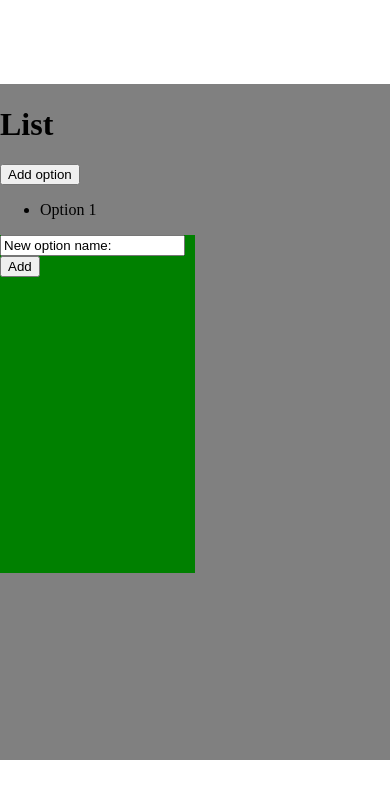
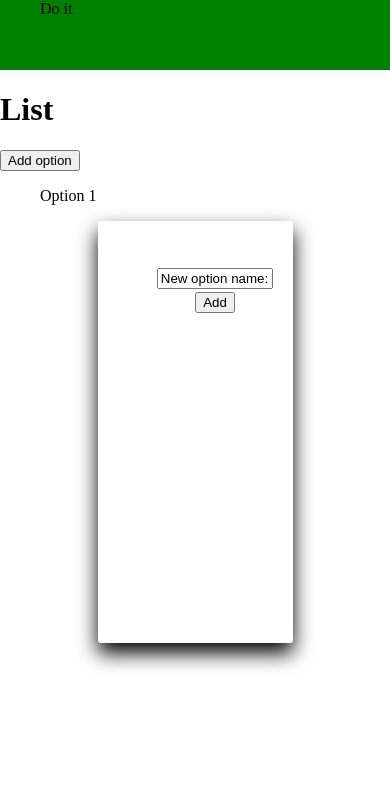
Before and after one commit to Mose16/PhoneGap-Testing, a plain HTML site: page www/index.html in a window 390 px wide. Both pictures are taken after a click on the button "Add option". Drawn offline with nearby package versions, Linux system fonts and the light colour scheme; some packages are replaced by stand-ins of ours.

Commit message:
Add files via upload

```diff
--- a/www/css/index.css
+++ b/www/css/index.css
@@ -4,16 +4,39 @@ body {
 	margin:0px;
 }
 
+ul {
+list-style-type: none;
+}
+
+nav {
+	margin-top:-16px;
+	width:100vw;
+	height:70px;
+	background-color:green;
+}
+
 #pop {
-	width:50%;
-	height:50%;
-	background-color:green;
+	text-align:center;
+	margin-left:25vw;
+	width:50vw;
+	height:50vh;
+	background-color:white;
+	position:fixed;
+	box-shadow:0px 10px 20px black;
+	border-radius:3px;
+	float:center;
+}
+
+#add_input {
+	height:10%;
+	position:relative;
+	width:70%;
+	margin-top:20%;
 }
 
 .center {
 	position:absolute;
-	background-color:grey;
+	background-color:;
 	width:100vw;
 	height:80vh;
-	margin-top:10vh;
 }
--- a/www/index.html
+++ b/www/index.html
@@ -14,16 +14,25 @@
 		<script src="javascript/index.js"></script>
 
 
+		<nav>
+			<ul>
+				<li>Do it</li>
+			</ul>
+		</nav>
+
+
 		<div class="center">
 			<h1>List</h1>
-			<button onclick="add_window()">Add option</button>
-			<ul>
+			<button id="add_window">Add option</button>
+			<ul id="options">
 				<li>Option 1</li>
 			</ul>
 
 			<div id="pop">
-				<input type="text" value="New option name:"></input>
-				<button onclick="add()">Add</button>
+				<ul>
+					<li><input class="add" id="add_input" type="text" value="New option name:"></input></li>
+					<li><button id="add" style="float:top; margin-top:2%;">Add</button></li>
+				</ul>
 			</div>
 
 			<!--
--- a/www/javascript/index.js
+++ b/www/javascript/index.js
@@ -1,8 +1,18 @@
 //JavaScript and jQuery
 $(document).ready(function(){
+	//Initiation
 	$("#pop").hide();
 
-	$("button").click(function(){
+
+
+	//Button clicks
+	$("#add_window").click(function(){
 		$("#pop").show();
 	});
+
+	$("#add").click(function(){
+		var newText = $("input").val();
+		$("#pop").hide();
+		$("#options").append('<li>'+newText+'</li>');
+	});
 });
```
